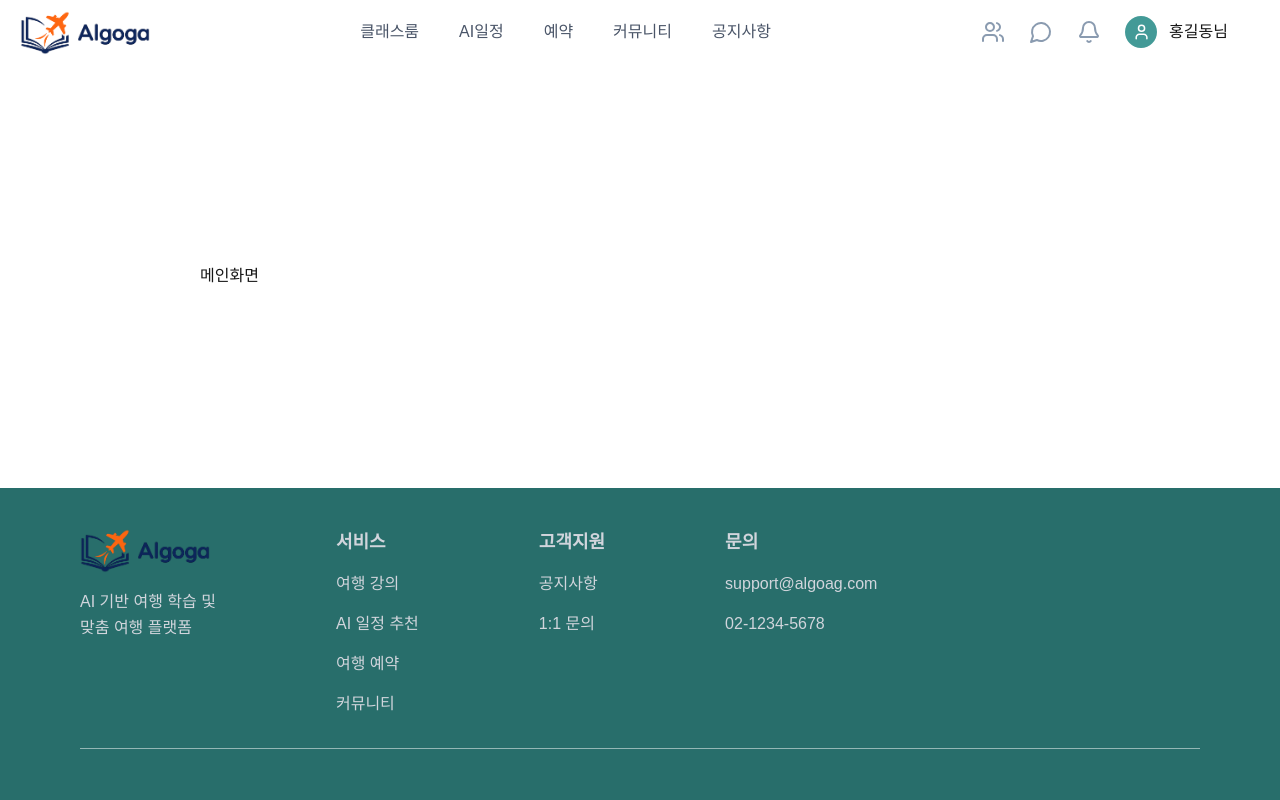
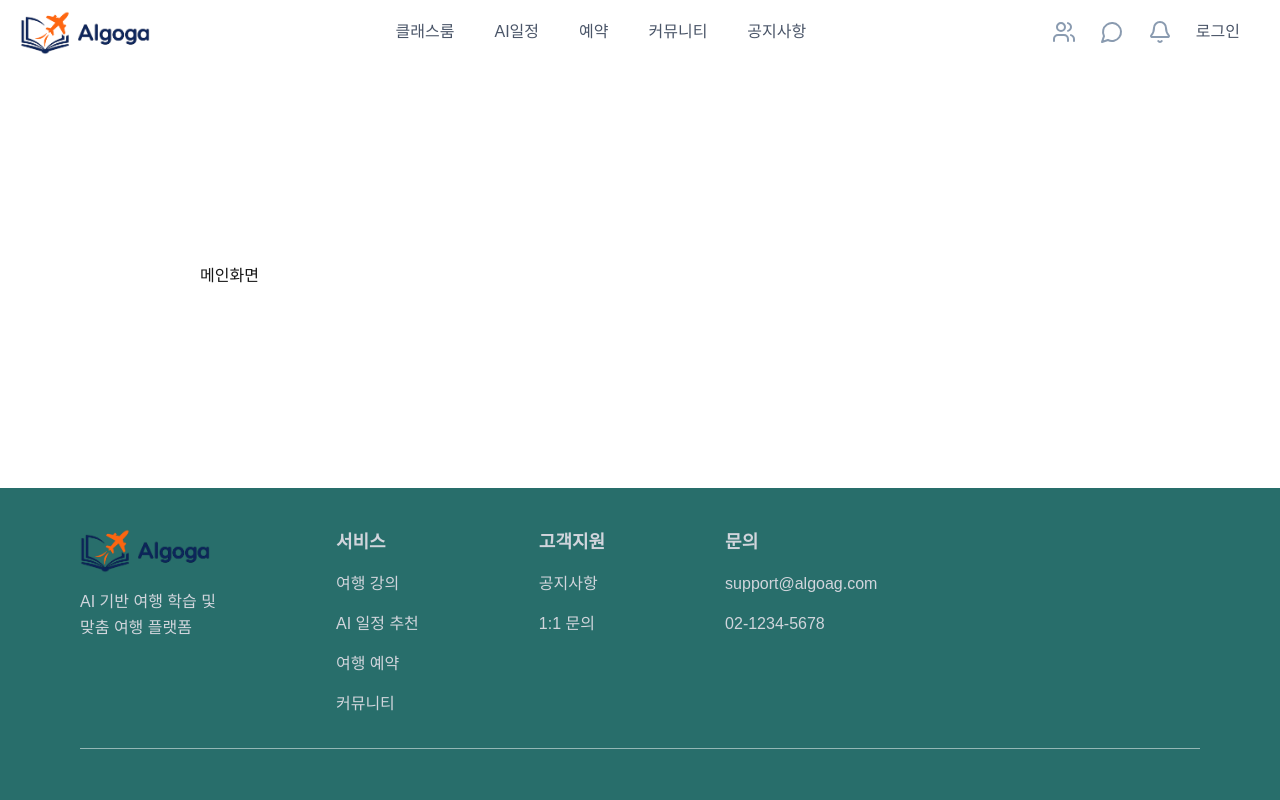
Before and after one commit to kid-mily/Algoga-frontend, a Next.js app: page / in a window 1280 px wide. Shown: the top 800 px of the page. Built offline with nearby package versions, Linux system fonts and the light colour scheme.

Commit message:
[fix] 로그인 페이지 연결

```diff
--- a/src/features/common/Profile.tsx
+++ b/src/features/common/Profile.tsx
@@ -1,5 +1,6 @@
 'use client'
 
+import Link from "next/link";
 import { useState } from "react";
 
 export default function Profile() {
@@ -8,7 +9,7 @@
     const [user, setUser] = useState({
         name: '홍길동',
         lastName: '홍',
-        isLogin: true
+        isLogin: false
     })
 
     // 드롭다운 메뉴 열림/닫힘 상태 관리
@@ -41,7 +42,9 @@
                         )}
                     </div>
                 ) : (
+                    <Link href='/user/auth/login'>
                     <p className="text-[#4A5568] font-medium cursor-pointer hover:underline">로그인</p>
+                    </Link>
                 )}
             </div>
     );
```
